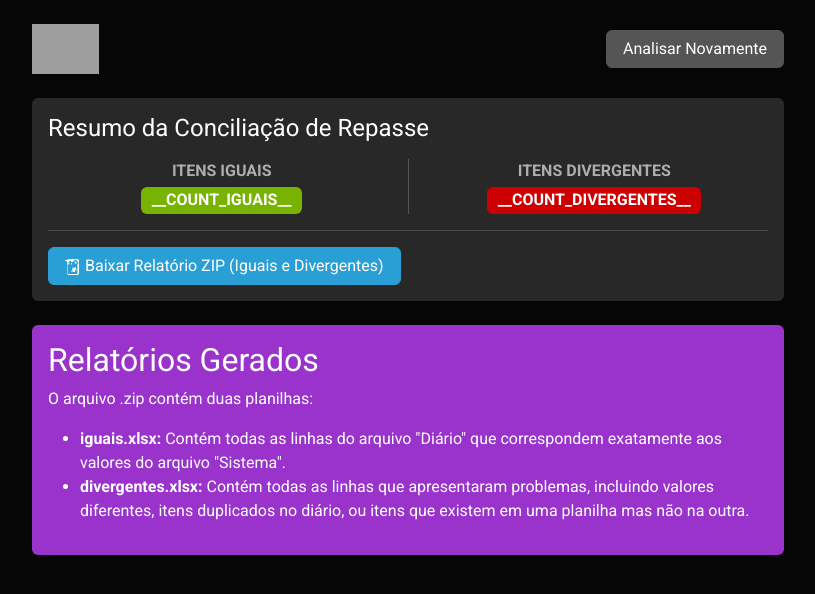
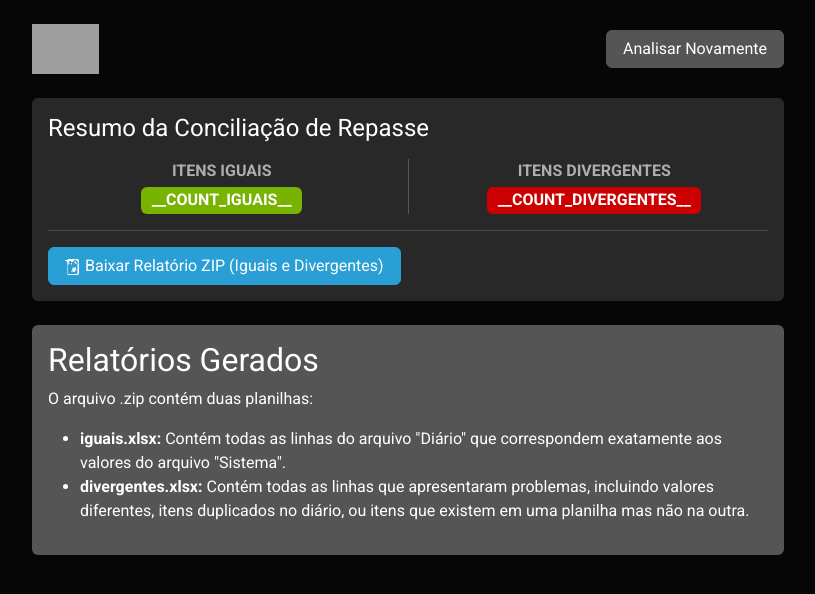
Before and after one commit to pedrorocha3247/conferencia.app, a Flask app: template templates/repasse_results.html in a window 1280 px wide. Shown: the top 594 px of the page, without its empty margins (232-1047 px from the left). Run offline with Flask 3, Linux system fonts and the light colour scheme; the template is opened without the code that fills it, so the values that code supplies are empty; grey boxes are pictures that could not be loaded.

Commit message:
Update repasse_results.html

```diff
--- a/templates/repasse_results.html
+++ b/templates/repasse_results.html
@@ -14,13 +14,16 @@
 </head>
 <body>
 <div class="container-fluid mt-4 px-4" style="max-width: 800px;">
+
     <div class="d-flex justify-content-between align-items-center mb-4">
         <img src="https://i.postimg.cc/k52qrH0Z/Imagem1.png" alt="Logótipo da Empresa" class="header-logo company-logo">
         <a href="/" class="btn btn-secondary">Analisar Novamente</a>
     </div>
+
     <div class="card border-primary mb-4">
         <div class="card-body">
             <h5 class="card-title mb-3">Resumo da Conciliação de Repasse</h5>
+
             <div class="row text-center">
                 <div class="col-md summary-item border-end border-secondary">
                     <strong>Itens Iguais</strong>
@@ -31,7 +34,9 @@
                     <div><span class="badge bg-danger fs-6 mt-1">__COUNT_DIVERGENTES__</span></div>
                 </div>
             </div>
+
             <hr>
+
             <a href="__DOWNLOAD_URL__" class="btn btn-primary">
                 <svg xmlns="http://www.w3.org/2000/svg" width="16" height="16" fill="currentColor" class="bi bi-file-earmark-zip-fill" viewBox="0 0 16 16">
                   <path d="M.5 1a.5.5 0 0 0 0 1h1.114l.43 1.291A.5.5 0 0 0 2.5 4h.5a.5.5 0 0 0 .5-.5V3h.5a.5.5 0 0 0 .5-.5V2H6v1h.5a.5.5 0 0 0 .5-.5V2H7v1h.5a.5.5 0 0 0 .5-.5V2h.5a.5.5 0 0 0 .5-.5V1H.5zM6 4.5v1h.5a.5.5 0 0 0 .5-.5V4h-.5a.5.5 0 0 0-.5.5zM4.5 4v.5a.5.5 0 0 0 .5.5H5v-1h-.5a.5.5 0 0 0-.5.5zM3 4.5v1h.5a.5.5 0 0 0 .5-.5V4h-.5a.5.5 0 0 0-.5.5z"/>
@@ -42,7 +47,8 @@
             </a>
         </div>
     </div>
-    <div class="alert alert-info">
+
+    <div class="alert alert-secondary">
         <h4 class="alert-heading">Relatórios Gerados</h4>
         <p>O arquivo .zip contém duas planilhas:</p>
         <ul>
@@ -50,6 +56,7 @@
             <li><strong>divergentes.xlsx:</strong> Contém todas as linhas que apresentaram problemas, incluindo valores diferentes, itens duplicados no diário, ou itens que existem em uma planilha mas não na outra.</li>
         </ul>
     </div>
+
 </div>
 <script src="https://cdn.jsdelivr.net/npm/bootstrap@5.3.2/dist/js/bootstrap.bundle.min.js"></script>
 </body>
```
